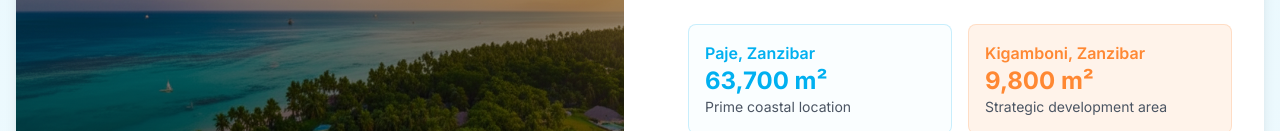
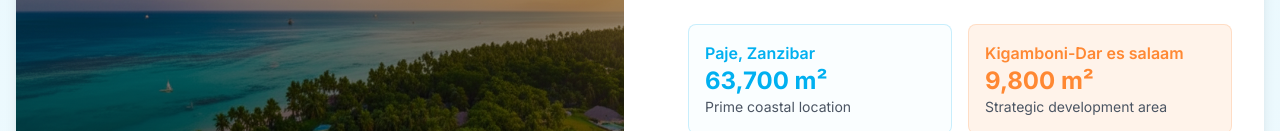
Before and after one commit to Jaqxs/yammi-yami-diapers, a Next.js app: page /projects in a window 1280 px wide. Shown: the part 628-759 px from the top of the page. Built offline with nearby package versions, Linux system fonts and the light colour scheme.

Commit message:
feat: update location text to Kigamboni-Dar es salaam
Co-authored-by: null <201380631+Jaqxs@users.noreply.github.com>

```diff
--- a/app/projects/page.tsx
+++ b/app/projects/page.tsx
@@ -65,7 +65,7 @@ export default function ProjectsPage() {
                       <p className="text-sm text-gray-600">Prime coastal location</p>
                     </div>
                     <div className="bg-yammy-orange/10 p-4 rounded-lg border border-yammy-orange/20">
-                      <h4 className="font-semibold text-yammy-orange">Kigamboni, Zanzibar</h4>
+                      <h4 className="font-semibold text-yammy-orange">Kigamboni-Dar es salaam</h4>
                       <p className="text-2xl font-bold text-yammy-orange">9,800 m²</p>
                       <p className="text-sm text-gray-600">Strategic development area</p>
                     </div>
--- a/package.json
+++ b/package.json
@@ -61,6 +61,7 @@
     "sonner": "^1.7.1",
     "tailwind-merge": "^2.5.5",
     "tailwindcss-animate": "^1.0.7",
+    "use-sync-external-store": "latest",
     "vaul": "^0.9.6",
     "workbox-core": "latest",
     "workbox-expiration": "latest",
```
Also changed, not shown: public/images/baby-diapers.png (added), 1 other file (tests, documents, lock files or other folders).
